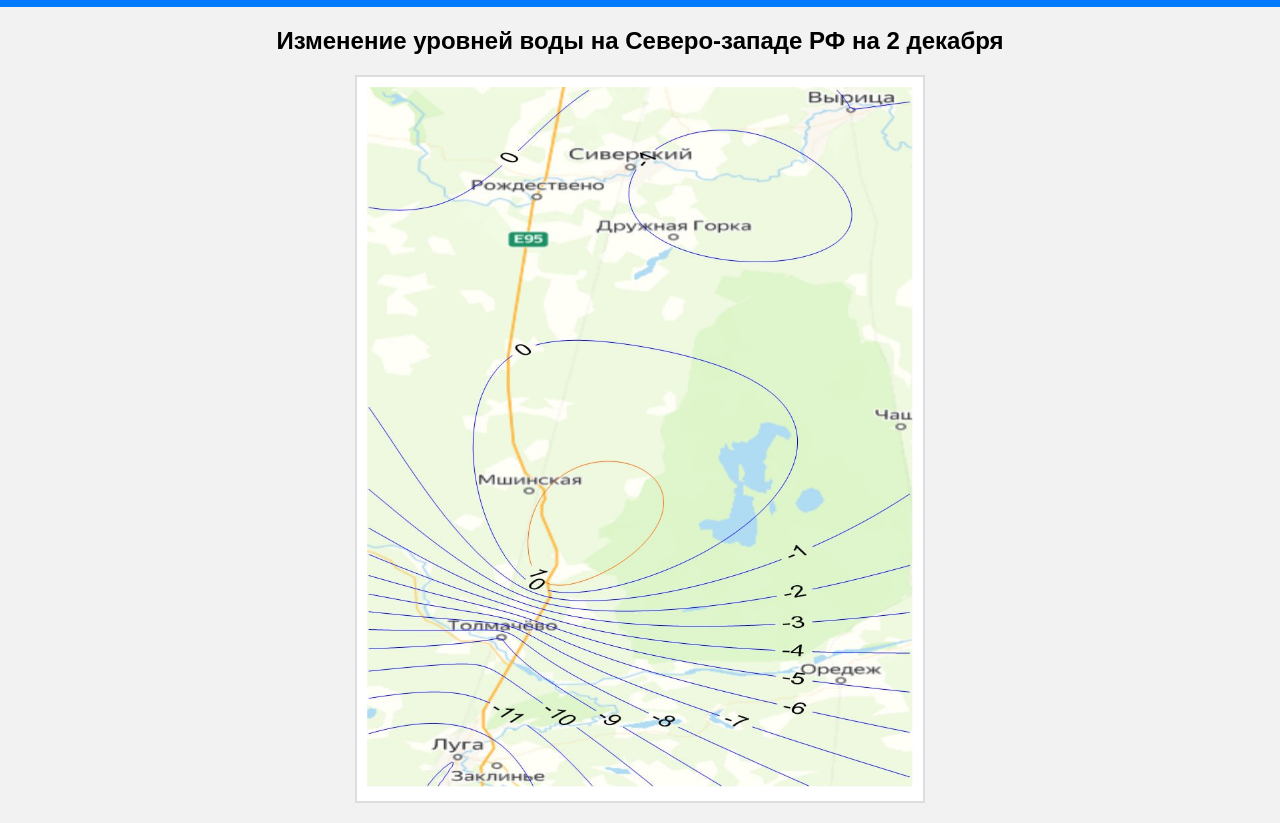
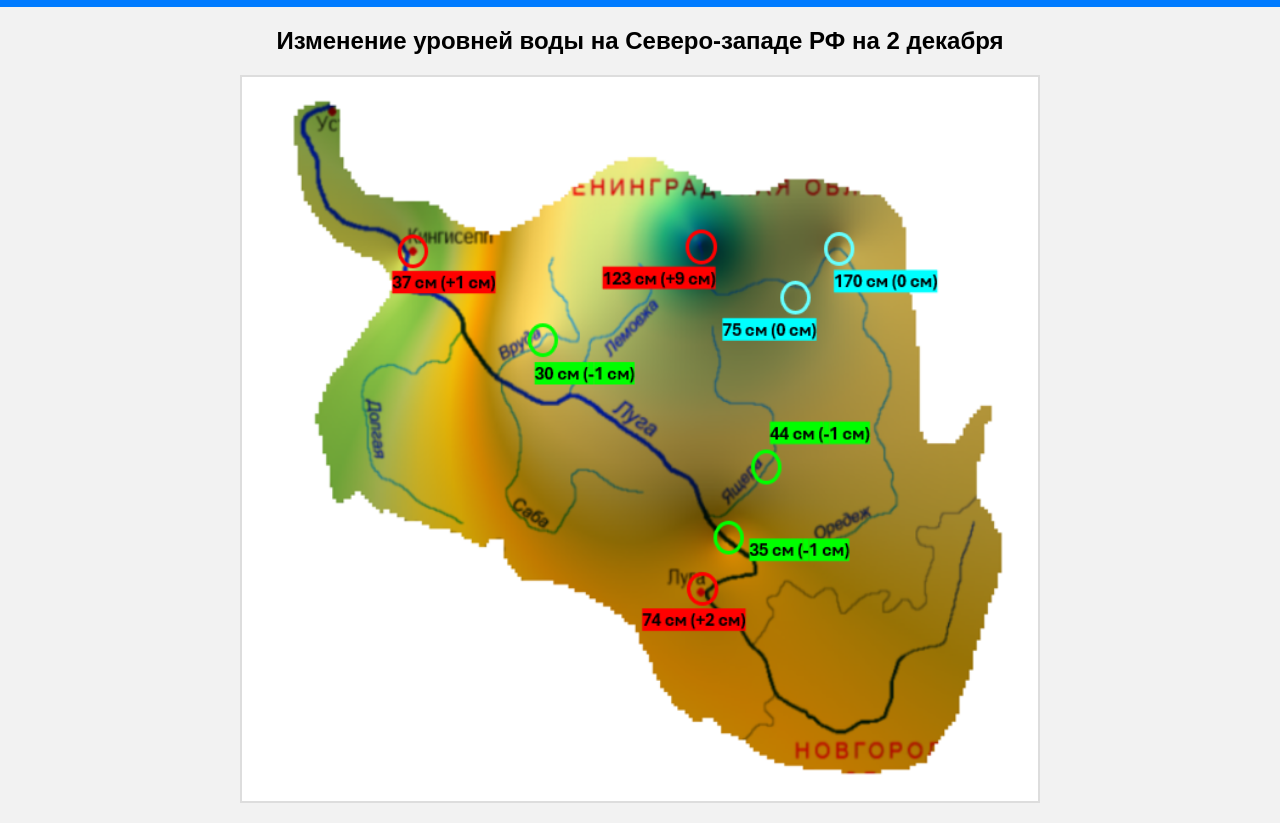
Before and after one commit to tarcharov/tarcharov.github.io, a plain HTML site: page index.html in a window 1280 px wide. Shown: the part 93-916 px from the top of the page. Drawn offline with Linux system fonts and the light colour scheme.

Commit message:
new main image

```diff
--- a/index.html
+++ b/index.html
@@ -30,7 +30,7 @@
         <section id="section1" class="active-section">
             <h2>Изменение уровней воды на Северо-западе РФ на 2 декабря</h2>
             <div class="map-container">
-                <img src="uroveni.jpg" alt="Карта уровней воды">
+                <img src="urovni.png" alt="Карта уровней воды">
             </div>
         </section>
         <section id="section2">
```
Also changed, not shown: urovni.png (added).
